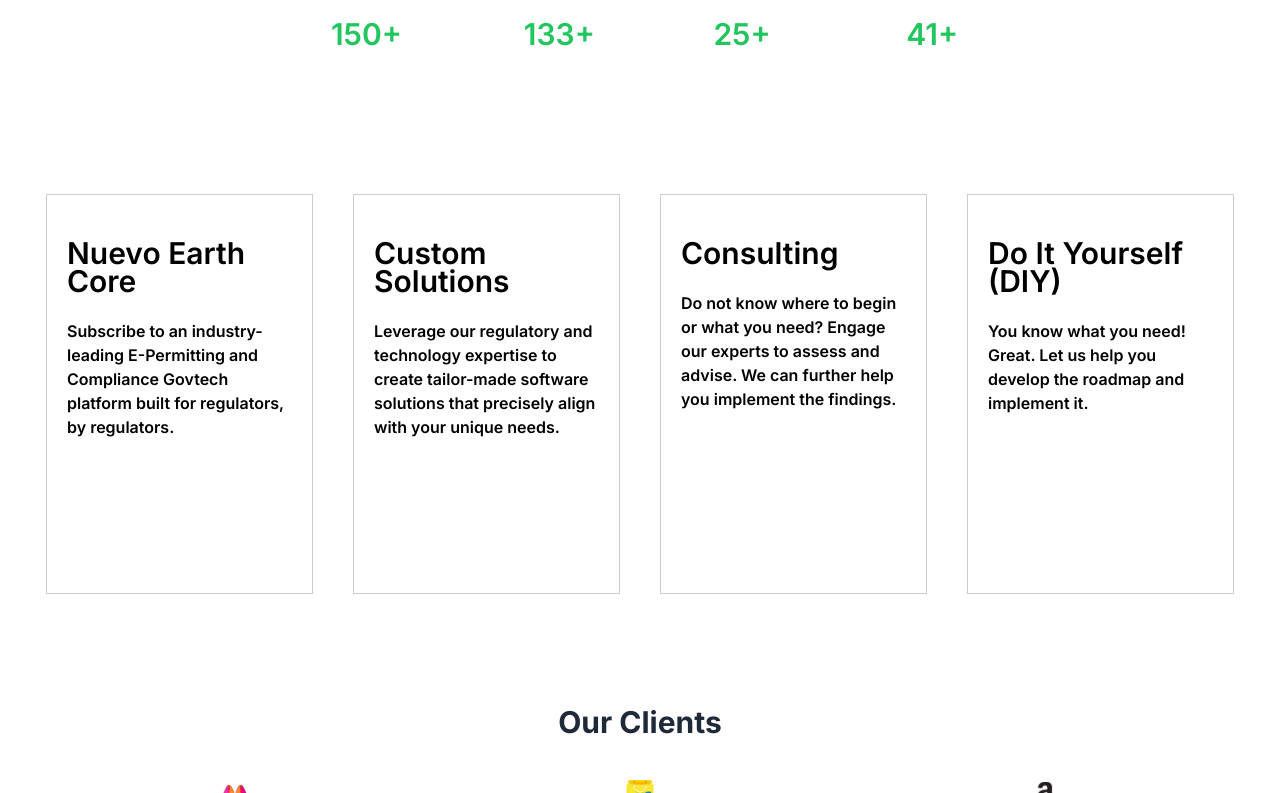
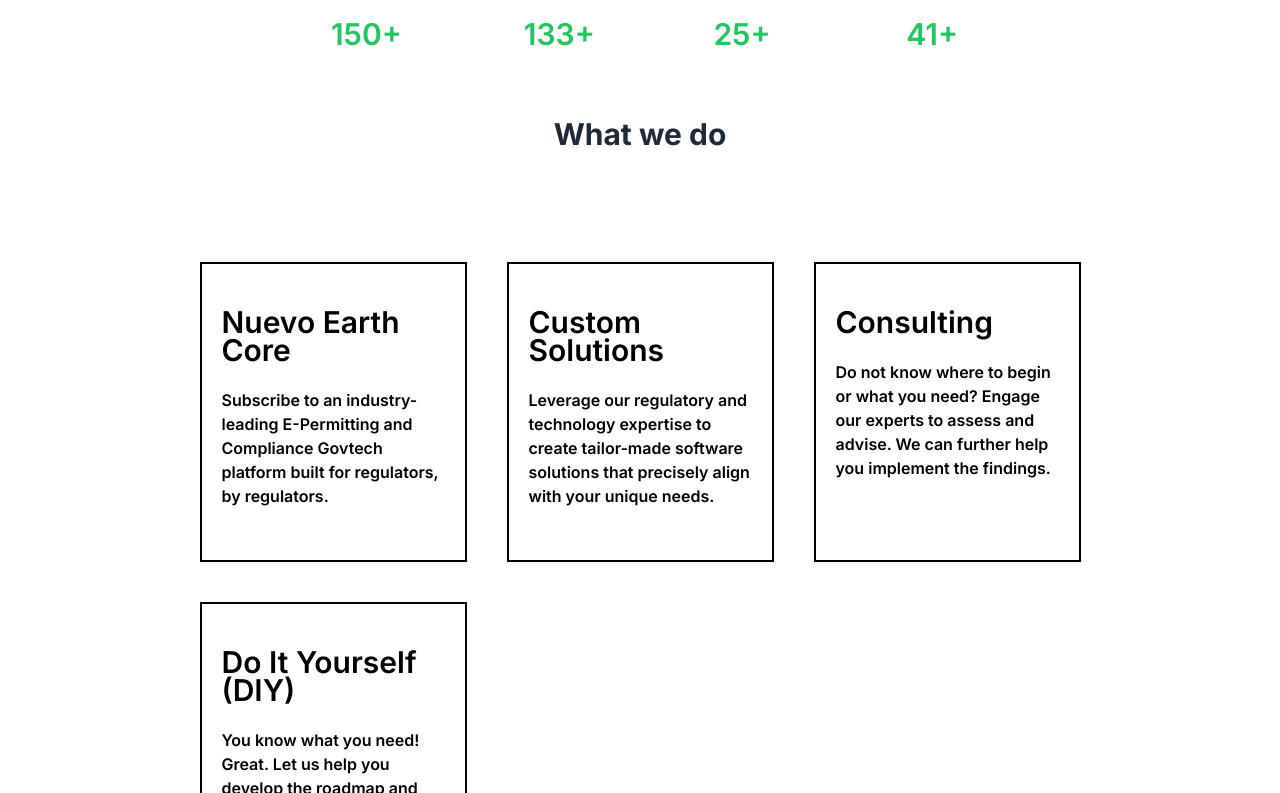
Before and after one commit to akanksha-bluespire/nuevo-earth, a Next.js app: page / in a window 1280 px wide. Shown: the part 1827-2620 px from the top of the page. Built offline with nearby package versions, Linux system fonts and the light colour scheme.

Commit message:
edited styles of card

```diff
--- a/src/app/components/Cards.jsx
+++ b/src/app/components/Cards.jsx
@@ -5,10 +5,10 @@
 import "../styles/home.css"
 const Cards = () => {
   return (
-    <div style={{ display: 'grid', margin: '100px 0px', gridTemplateColumns: 'repeat(auto-fill, minmax(287px, 0fr))', gap: '20px', justifyContent: 'center', width: "auto", alignItems: 'center' }}>
+    <div style={{ display: 'grid', margin: '100px', gridTemplateColumns: 'repeat(auto-fill, minmax(287px, 0fr))', gap: '20px', justifyContent: 'center', alignItems: 'center', height: "auto", width: "auto", alignItems: 'center' }}>
       {data.map((item, index) => (
         // card heading
-        <div key={index} style={{ border: '1px solid #ccc', borderRadius: '0', padding: '20px', margin: '10px', width: 'fit-content', height: '400px', color: 'black', backgroundColor: "White" }} className="card"><br></br>
+        <div key={index} style={{ border: '2px solid black', borderRadius: '0', padding: '20px', margin: '10px', width: 'fit-content', height: '300px', color: 'black', backgroundColor: "White" }} className="card"><br></br>
 
           <h1 style={{ fontSize: '30px', fontWeight: '600', color: 'black' }} className="card-title">{item.title}</h1> <br></br>
 
--- a/src/app/page.tsx
+++ b/src/app/page.tsx
@@ -33,13 +33,20 @@
         <AnimatedCounter label="Awards Received" endCount={25} className="flex-1" />
         <AnimatedCounter label="Team Members" endCount={40} className="flex-1" />
       </div>
-      <Cards />
+
+      <div>
+        <h2 className='text-3xl font-bold mb-4 text-center mb-10'>What we do</h2>
+        <Cards />
+      </div>
+
 
       <div>
         <h2 className='text-3xl font-bold text-center mb-10'>Our Clients</h2>
         <Clients />
       </div>
 
+
+
     </div>
   );
 };
--- a/src/app/styles/home.css
+++ b/src/app/styles/home.css
@@ -1,6 +1,6 @@
 .card:hover {
   transform: scale(1.15) !important;
-  box-shadow: 0 0 5px #0c0c0c;
+  box-shadow: 0 0 5px #02fd17;
   cursor: pointer;
 }
 
```
